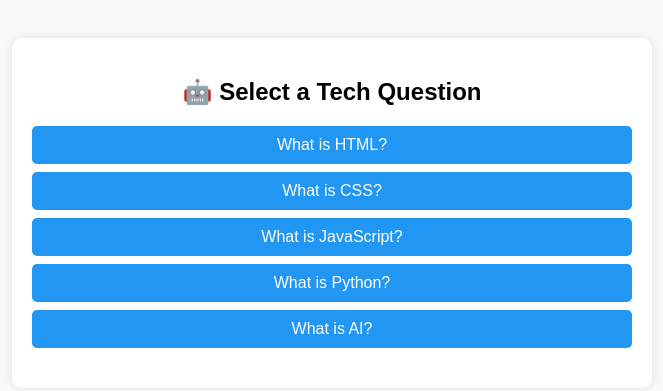
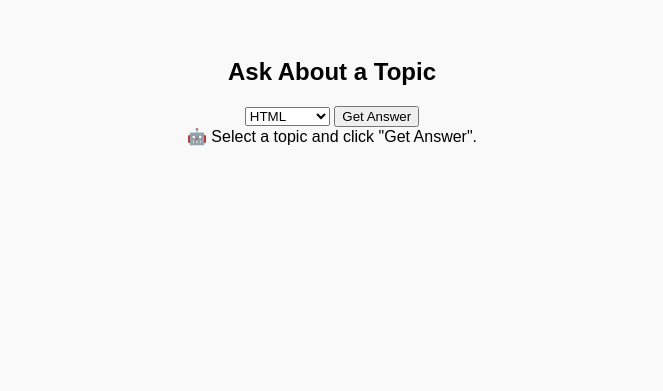
Before and after one commit to adnan20022/Chatbot-with-Google-API, a plain HTML site: page index.html in a window 1280 px wide. Shown: the whole page, without its empty margins (308-971 px from the left). Drawn offline with Linux system fonts and the light colour scheme.

Commit message:
APIResponse

```diff
--- a/bot_button.js
+++ b/bot_button.js
@@ -1,12 +1,33 @@
-function getAnswer(topic) {
-    const answers = {
-      html: "HTML stands for HyperText Markup Language. It's used to structure web content.",
-      css: "CSS is used to style the HTML elements visually (colors, layout, fonts).",
-      js: "JavaScript makes web pages interactive (like popups, sliders, forms, etc).",
-      python: "Python is a powerful, beginner-friendly programming language used in many areas.",
-      ai: "AI stands for Artificial Intelligence. It enables machines to mimic human intelligence."
-    };
+async function getAnswer() {
+  const topic = document.getElementById("topicSelect").value;
+  const responseBox = document.getElementById("responseBox");
 
-    const responseBox = document.getElementById('responseBox');
-    responseBox.innerHTML = answers[topic] || "❌ Unknown topic selected.";
+  const prompt = `Explain the topic: ${topic}`;
+  const apikey = "AIzaSyDrxowivr2QY1ksWYiawCSj1-oeBIdtQsk";
+  try {
+    const apiResponse = await fetch(
+      `https://generativelanguage.googleapis.com/v1beta/models/gemini-2.0-flash:generateContent?key=${apikey}`,
+      {
+        method: "POST",
+        headers: {
+          "Content-Type": "application/json",
+        },
+        body: JSON.stringify({
+          contents: [
+            {
+              parts: [{ text: prompt }],
+            },
+          ],
+        }),
+      }
+    );
+
+    const data = await apiResponse.json();
+    responseBox.innerHTML =
+      data.candidates?.[0]?.content?.parts?.[0]?.text?.trim() ||
+      "⚠️ No response from AI.";
+  } catch (error) {
+    console.error("API Error:", error);
+    responseBox.innerHTML = "❌ Error fetching AI response.";
   }
+}
--- a/index.html
+++ b/index.html
@@ -42,16 +42,17 @@
 </head>
 <body>
 
-<div id="chatbox">
-  <h2>🤖 Select a Tech Question</h2>
-  <button class="btn" onclick="getAnswer('html')">What is HTML?</button>
-  <button class="btn" onclick="getAnswer('css')">What is CSS?</button>
-  <button class="btn" onclick="getAnswer('js')">What is JavaScript?</button>
-  <button class="btn" onclick="getAnswer('python')">What is Python?</button>
-  <button class="btn" onclick="getAnswer('ai')">What is AI?</button>
+  <h2>Ask About a Topic</h2>
+  <select id="topicSelect">
+    <option value="html">HTML</option>
+    <option value="css">CSS</option>
+    <option value="js">JavaScript</option>
+    <option value="python">Python</option>
+    <option value="ai">AI</option>
+  </select>
+  <button onclick="getAnswer()">Get Answer</button>
 
-  <div class="response" id="responseBox"></div>
-</div>
+  <div id="responseBox">🤖 Select a topic and click "Get Answer".</div>
 
 
 <script src="bot_button.js"></script>
```
